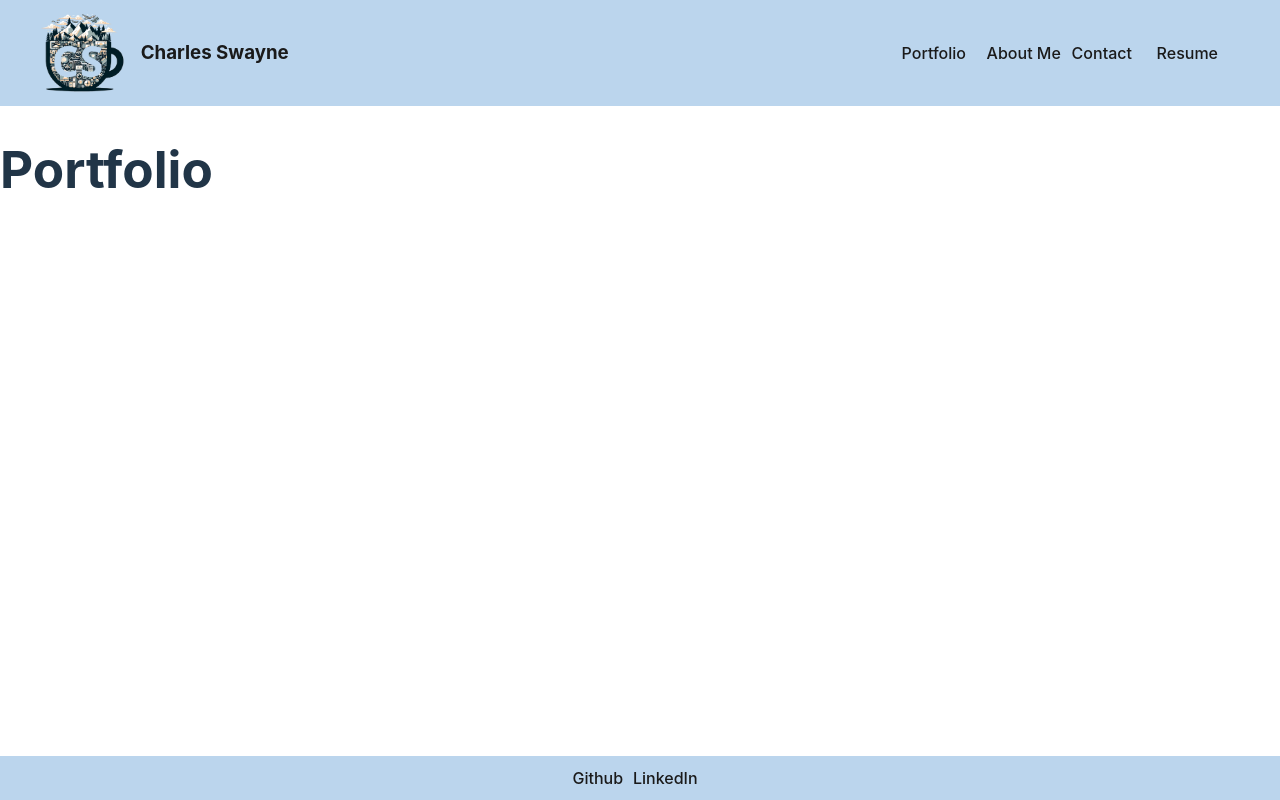
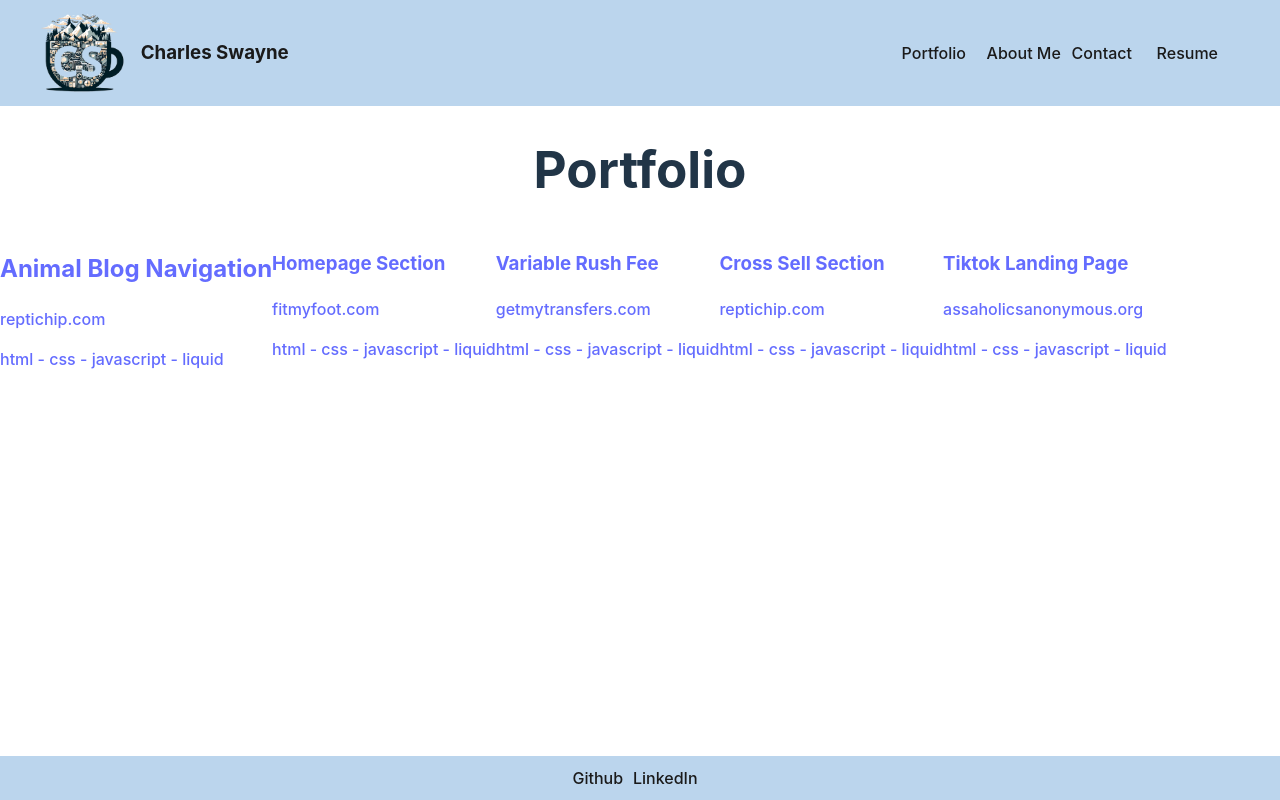
Before and after one commit to cjswayne/new_professional_portfolio, a React (Vite) app: page / in a window 1280 px wide. Built offline with nearby package versions, Linux system fonts and the light colour scheme.

Commit message:
ported over old porfolio code

```diff
--- a/src/pages/Portfolio.jsx
+++ b/src/pages/Portfolio.jsx
@@ -1,7 +1,74 @@
 function Portfolio(){
     return (
         <>
-            <h1>Portfolio</h1>
+              <h1 class="tc">Portfolio</h1>
+            <div className="portfolioContainer flex flex-wrap">
+            <div class="flex row wrap project">
+                <div class="project-card whole-width">
+                    <a href="https://reptichip.com/blogs/animals">
+                    <div class="image-wrap">
+                        {/* <img src="./assets/images/reptichip.com_blogs_animals_tagged_tortoises_level=2&parent=reptiles&handle=tortoises.jpg" alt="The landing page for animal navigation on reptichip.com"><img/> */}
+                    </div>
+                    <div class="project-card-text has-padding-left has-padding-right">
+                        <h2>Animal Blog Navigation</h2>
+                        <a href="https://reptichip.com/blogs/animals">reptichip.com</a>
+                        <p>html - css - javascript - liquid</p>
+                    </div>
+                </a>
+                </div>
+                <div class="project-card half-width">
+                    <a href="https://fitmyfoot.com/">
+                    <div class="image-wrap">
+                        {/* <img src="./assets/images/fitmyfoot.com_.jpg" alt="The homepage of fitmyfoot.com"> */}
+                    </div>
+                    <div class="project-card-text has-padding-left has-padding-right">
+                        <h3>Homepage Section</h3>
+                        <a href="https://fitmyfoot.com/">fitmyfoot.com</a>
+                        <p>html - css - javascript - liquid</p>
+                    </div>
+                    </a>
+                </div>
+                <div class="project-card half-width">
+                    <a href="https://www.getmytransfers.com/cart">
+                    <div class="image-wrap">
+                        {/* <img src="./assets/images/www.getmytransfers.com_cart.png" alt="The cart page of getmytransfers.com"><img/> */}
+
+
+                    </div>
+                    <div class="project-card-text has-padding-left has-padding-right">
+                        <h3>Variable Rush Fee</h3>
+                        <a href="https://www.getmytransfers.com/cart">getmytransfers.com</a>
+                        <p>html - css - javascript - liquid</p>
+                    </div>
+                    </a>
+                </div>
+                <div class="project-card half-width">
+                    <a href="https://reptichip.com/cart">
+                    <div class="image-wrap">
+                        {/* <img src="./assets/images/reptichip.com_cart.png" alt="The cart page of reptichip.com"><img/> */}
+                    </div>
+                    <div class="project-card-text has-padding-left has-padding-right">
+                        <h3>Cross Sell Section</h3>
+                        <a href="https://reptichip.com/cart">reptichip.com</a>
+                        <p>html - css - javascript - liquid</p>
+                    </div>
+                    </a>
+                </div>
+                <div class="project-card half-width">
+                    <a href="https://assaholicsanonymous.org/pages/welcome-tiktok">
+                    <div class="image-wrap">
+                        {/* <img src="./assets/images/assaholicsanonymous.org_pages_welcome-tiktok.jpg" alt="The Tiktok landing page for assaholicsanonymous.com"><img/> */}
+                    </div>
+                    <div class="project-card-text has-padding-left has-padding-right">
+                        <h3>Tiktok Landing Page</h3>
+                        <a href="https://assaholicsanonymous.org/pages/welcome-tiktok">assaholicsanonymous.org</a>
+                        <p>html - css - javascript - liquid</p>
+                    </div>
+                    </a>
+                </div>
+            </div>
+
+            </div>
         </>
     )
 }
```
